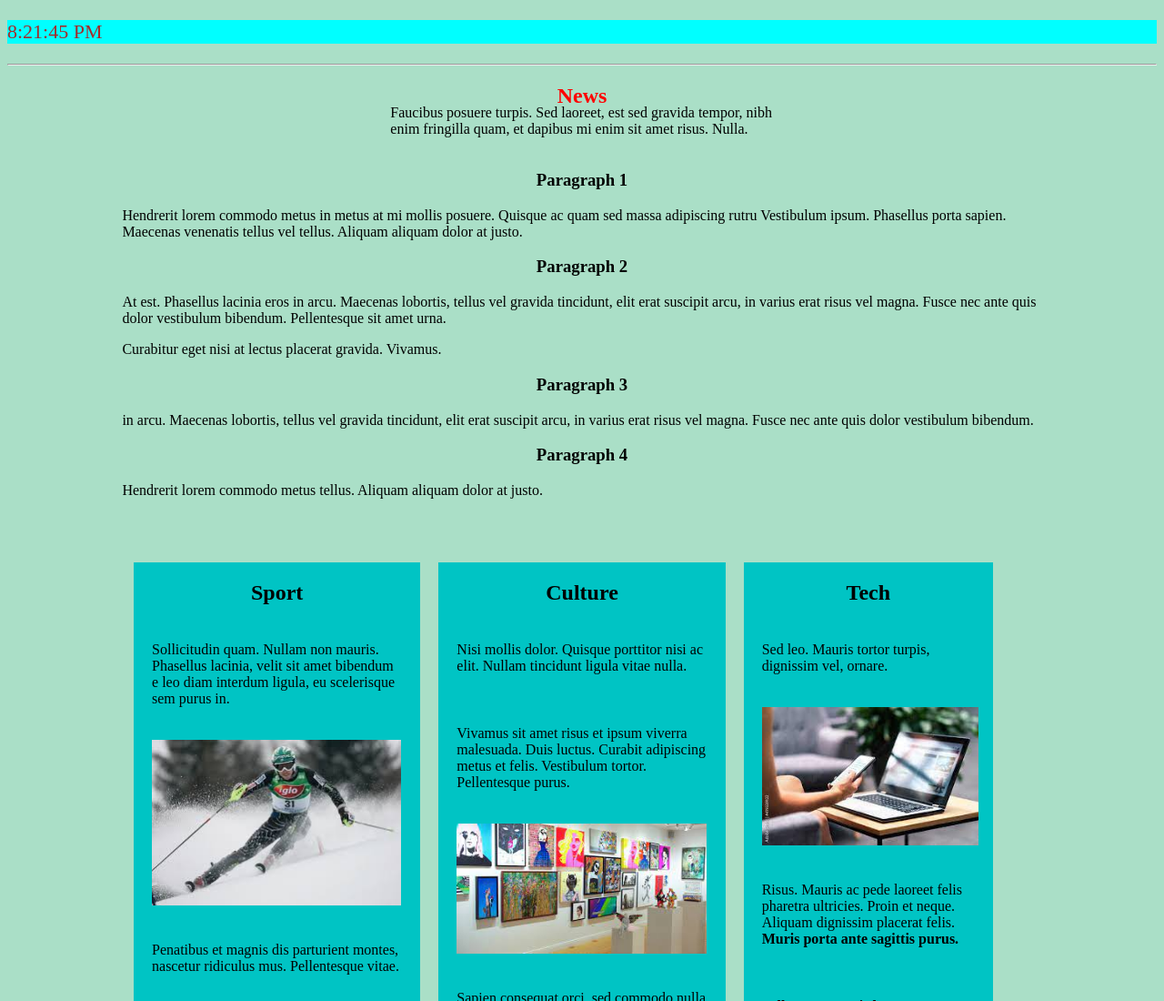
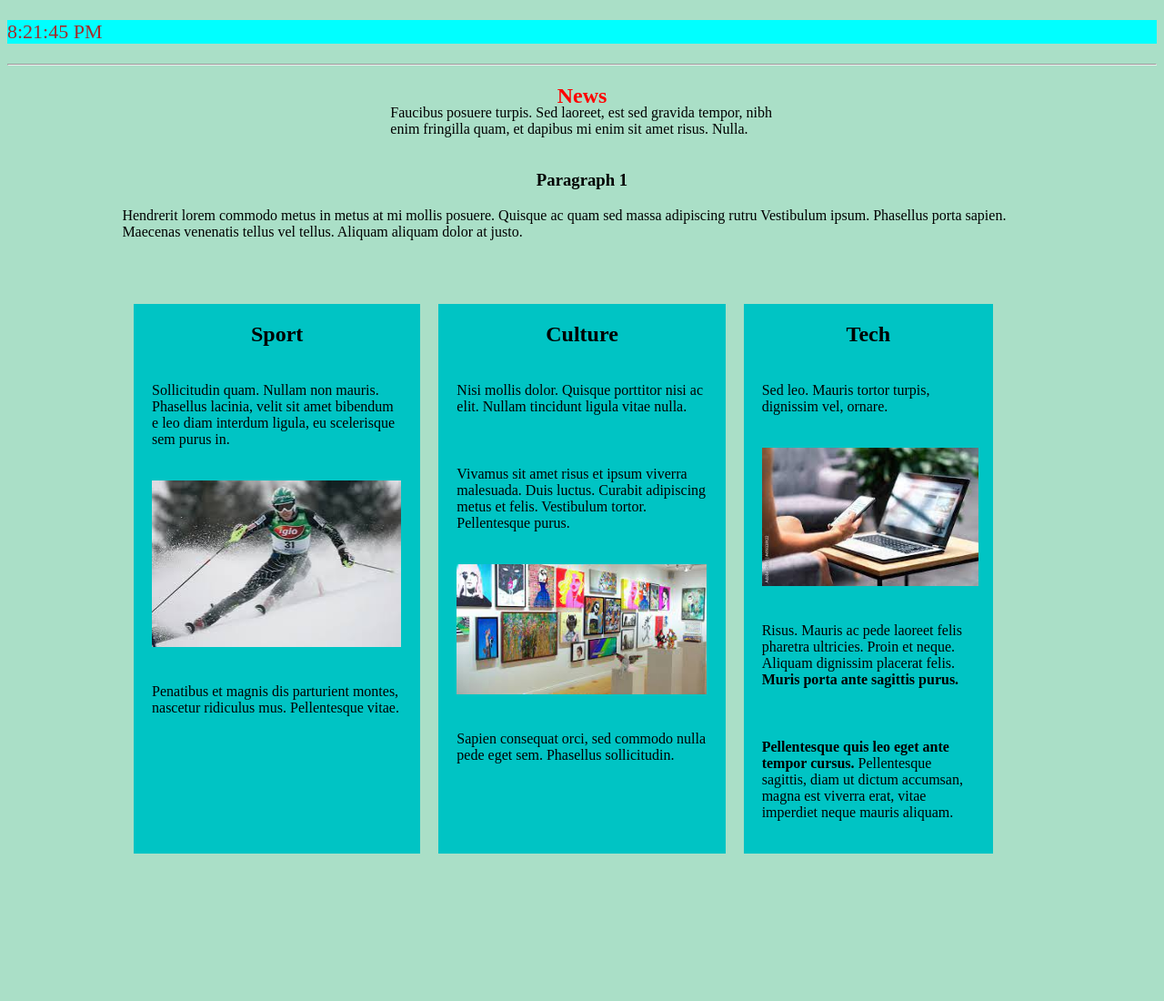
Before and after one commit to roomyn70/git-course, a plain HTML site: page index.html in a window 1280 px wide. Shown: the top 1100 px of the page at 91% size. After the commit the page ends 946 px from the top, so only its background shows below. Drawn offline with Linux system fonts and the light colour scheme.

Commit message:
4-th commit

```diff
--- a/index.html
+++ b/index.html
@@ -27,25 +27,6 @@
 <p>Hendrerit lorem commodo metus
 in metus at mi mollis posuere. Quisque ac quam sed massa adipiscing rutru
 Vestibulum ipsum. Phasellus porta sapien. Maecenas venenatis tellus vel
-tellus. Aliquam aliquam dolor at justo. </p>
-
-<h3 class="par">Paragraph 2</h3>
-<p>At est. Phasellus lacinia eros
-in arcu. Maecenas lobortis, tellus vel gravida tincidunt, elit erat suscipit
-arcu, in varius erat risus vel magna. Fusce nec ante quis dolor vestibulum
-bibendum. Pellentesque sit amet urna.</p>
-
-<p>Curabitur eget nisi at lectus placerat gravida. Vivamus.</p>
-
-
-<h3 class="par">Paragraph 3</h3>
-<p>in arcu. Maecenas lobortis, tellus vel gravida tincidunt, elit erat suscipit
-arcu, in varius erat risus vel magna. Fusce nec ante quis dolor vestibulum
-bibendum. </p>
-
-
-<h3 class="par">Paragraph 4</h3>
-<p>Hendrerit lorem commodo metus
 tellus. Aliquam aliquam dolor at justo. </p>
 
 </div>
```
